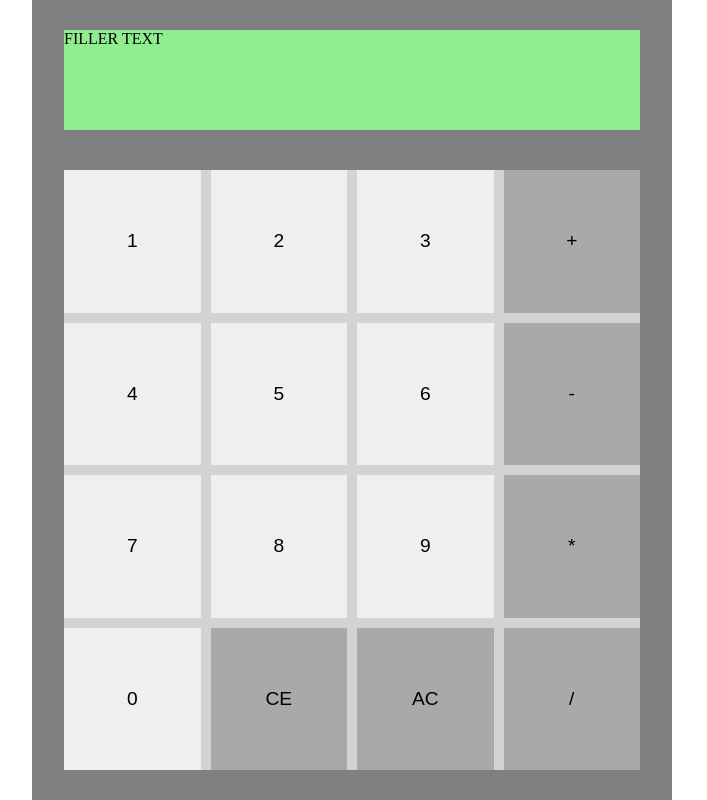
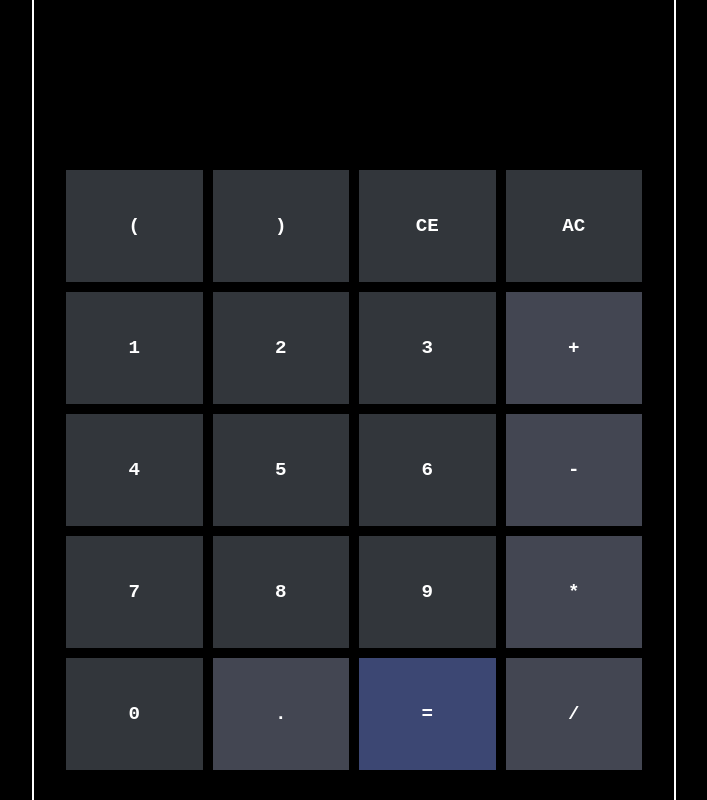
Before and after one commit to vladignatovs/Calc, a plain HTML site: page index.html in a window 1280 px wide. Shown: the whole page, without its empty margins (288-995 px from the left). Drawn offline with Linux system fonts and the light colour scheme.

Commit message:
added functionality, improved design

```diff
--- a/index.html
+++ b/index.html
@@ -4,68 +4,84 @@
     <meta charset="UTF-8">
     <meta name="viewport" content="width=device-width, initial-scale=1.0">
     <link rel="stylesheet" href="style.css">
+    <script src="script.js" defer></script>
     <title>Calculator</title>
 </head>
 <body>
     <div id="main_page">
         <div id="screen">
-            <p>FILLER TEXT</p>
+            <p id="textRow"></p>
+            <p id="resultRow"></p>
         </div>
         <div id="buttons">
             <ul>
                 <!-- eachrow contains 4 buttons -->
                 <li>
-                    <input type="button" value="1">
+                    <input type="button" value="(" onclick="addValue(this)">
                 </li>
                 <li>
-                    <input type="button" value="2">
+                    <input type="button" value=")" onclick="addValue(this)">
                 </li>
                 <li>
-                    <input type="button" value="3">
+                    <input type="button" value="CE" onclick="clearEntry()">
                 </li>
                 <li>
-                    <input type="button" value="+" id="big-bttn">
+                    <input type="button" value="AC" onclick="allClear()">
                 </li>
 
 
                 <li>
-                    <input type="button" value="4">
+                    <input type="button" value="1" onclick="addValue(this)">
                 </li>
                 <li>
-                    <input type="button" value="5">
+                    <input type="button" value="2" onclick="addValue(this)">
                 </li>
                 <li>
-                    <input type="button" value="6">
+                    <input type="button" value="3" onclick="addValue(this)">
                 </li>
                 <li>
-                    <input type="button" value="-" id="big-bttn">
+                    <input type="button" value="+" id="sign-bttn" onclick="addValue(this)">
                 </li>
 
 
                 <li>
-                    <input type="button" value="7">
+                    <input type="button" value="4" onclick="addValue(this)">
                 </li>
                 <li>
-                    <input type="button" value="8">
+                    <input type="button" value="5" onclick="addValue(this)">
                 </li>
                 <li>
-                    <input type="button" value="9">
+                    <input type="button" value="6" onclick="addValue(this)">
                 </li>
                 <li>
-                    <input type="button" value="*" id="big-bttn">
+                    <input type="button" value="-" id="sign-bttn" onclick="addValue(this)">
+                </li>
+
+
+                <li>
+                    <input type="button" value="7" onclick="addValue(this)">
+                </li>
+                <li>
+                    <input type="button" value="8" onclick="addValue(this)">
+                </li>
+                <li>
+                    <input type="button" value="9" onclick="addValue(this)">
+                </li>
+                <li>
+                    <input type="button" value="*" id="sign-bttn" onclick="addValue(this)">
                 </li>
 
                 <li>
-                    <input type="button" value="0">
+                    <input type="button" value="0" onclick="addValue(this)">
                 </li>
                 <li>
-                    <input type="button" value="CE" id="big-bttn">
+                    <input type="button" value="." id="sign-bttn" onclick="addValue(this)">
                 </li>
                 <li>
-                    <input type="button" value="AC" id="big-bttn">
+                    <input type="button" value="=" id="exec-bttn" onclick="execute()">
                 </li>
                 <li>
-                    <input type="button" value="/" id="big-bttn">
+                    <input type="button" value="/" id="sign-bttn" onclick="addValue(this)">
                 </li>
             </ul>
         </div>
--- a/script.js
+++ b/script.js
@@ -1 +1,32 @@
-console.log("hello world!");
+var textRow = document.getElementById("textRow");
+var resultRow = document.getElementById("resultRow");
+function addValue(button) {
+    var text = textRow.innerText;
+    var lastSymbol = text[text.length - 1];
+    console.log(lastSymbol != button.value);
+    console.log(!isNaN(lastSymbol));
+
+    // if lastSymbol is not a number AND button value (symbol to be added) is not a number, then rewrite last symbol, otherwise add it
+    isNaN(lastSymbol) && isNaN(button.value)
+        ? textRow.innerText = text.slice(0, -1) + button.value
+        : textRow.innerText += button.value;
+}
+
+function execute() {
+    var expression = textRow.innerText;
+    if(isNaN(expression[expression.length - 1])) {
+        return;
+    }
+    var result = new Function(`return ${expression}`)();
+    resultRow.innerText = result === undefined ? "" : result;
+}
+
+
+function clearEntry() {
+    textRow.innerText = "";
+}
+
+//TODO: clear memory
+function allClear() {
+    textRow.innerText = "";
+}
--- a/style.css
+++ b/style.css
@@ -1,8 +1,22 @@
 * {
     margin: 0;
     padding: 0;
+
+    transition-duration: .5s;
+
+    color: white;
+
+    font-family: 'Courier New', Courier, monospace;
+    font-weight: bold;
+
 }
 
+html {
+    background-color: black;
+}
+p {
+    font-size: 20px;
+}
 ul {
     display: grid;
 
@@ -21,28 +35,33 @@ ul {
 
 #main_page {
     margin-left: 25vw;
+
     display: flex;
     flex-direction: column;
+
     gap: 5%;
+
     align-items: center;
     justify-content: center;
+
     height: 100vh;
     width: 50vw;
-    background-color: gray;
+
+    border-left: 2px solid white;
+    border-right: 2px solid white;
 }
 
 #screen {
     position: relative;
     height: 100px;
-    background-color: lightgreen;
     width: 90%;
 }
+
 
 #buttons {
     position: relative;
     width: 90%;
     height: 75%;
-    background-color: lightgray;
 }
 
 input[type="button"] {
@@ -56,14 +75,19 @@ input[type="button"] {
     border-radius: 0;
     border: 0;
 
+    background-color: rgb(50, 54, 59);
+
     cursor: pointer;
     text-align: center;
 }
 
-input[type="button"]:hover {
-    background-color: #ccc;
-  }
+input[type="button"]:hover, #big-bttn:hover {
+    filter: brightness(2);
+}
 
-#big-bttn {
-    background-color: darkgray;
+#sign-bttn {
+    background-color: rgb(67, 70, 82);
 }
+#exec-bttn {
+    background-color: rgb(60, 71, 115);
+}
```
